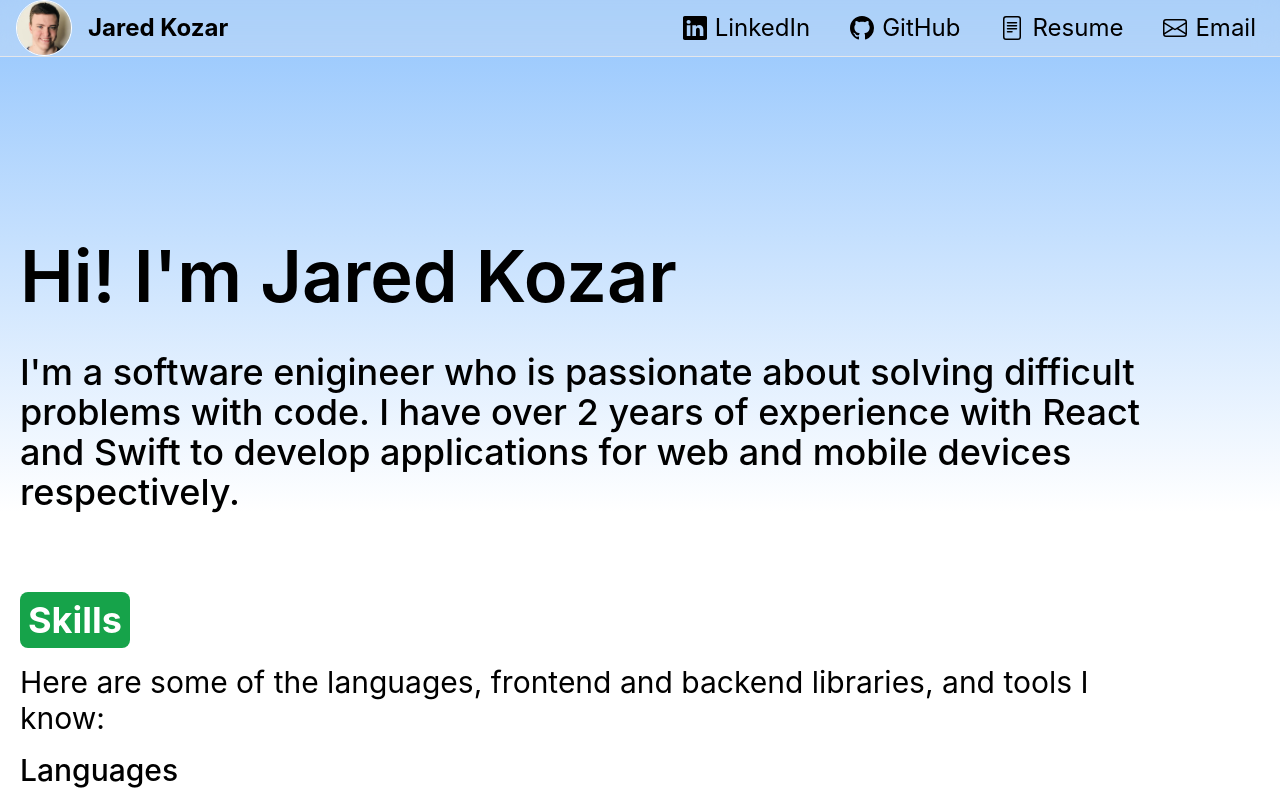
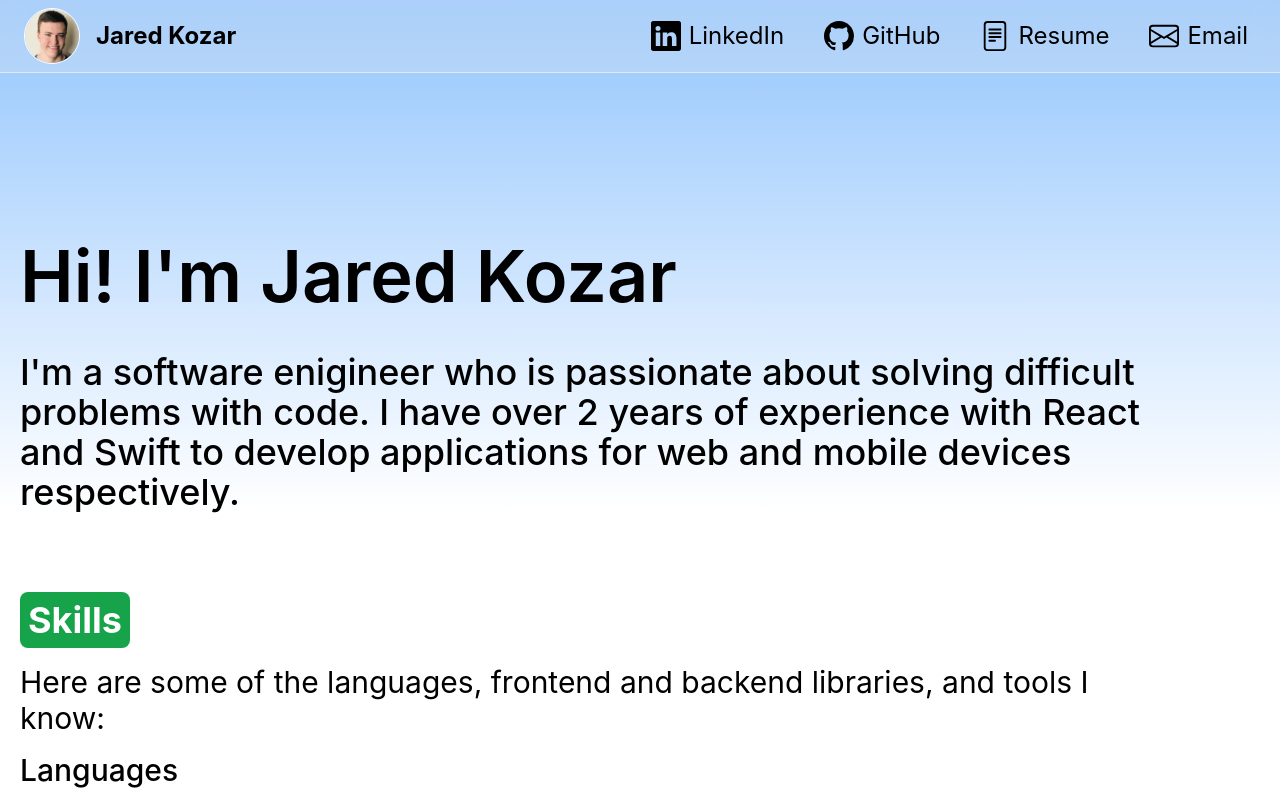
Before and after one commit to jaredrkozar/personal-site, a React (Create React App) app: page / in a window 1280 px wide. Shown: the top 800 px of the page. Built offline with nearby package versions, Linux system fonts and the light colour scheme.

Commit message:
changed height of nav bar

```diff
--- a/src/Components/Navbar.js
+++ b/src/Components/Navbar.js
@@ -11,7 +11,7 @@ function NavBar(props) {
             <a href = {item.name == "Resume" ? Resume : item.link}>
 
                     <div className="transform transition duration-500 hover:scale-105 p-2 gap-2 flex justify-center items-center">
-                        <h1 className="text-2xl">{item.icon}</h1>
+                        <h1 className="text-3xl">{item.icon}</h1>
                         <h1 className="text-2xl">{item.name}</h1>
                     </div>
                 </a>
@@ -59,7 +59,7 @@ function NavBar(props) {
  }
 
   return (
-    <header className="align-middle sticky top-0 z-10 backdrop-blur-md border-b border-gray-200 h-fit items-center inline-block bg-slate-200/30 dark:bg-black/50">
+    <header className="align-middle sticky top-0 h-fit p-2 z-10 backdrop-blur-md border-b border-gray-200 h-fit items-center inline-block bg-slate-200/30 dark:bg-black/50">
         <div className="w-full flex flex-wrap flex-row bg-transparent justify-between px-4 text-black dark:text-white">
 
           <div className="relative gap-3">
```
